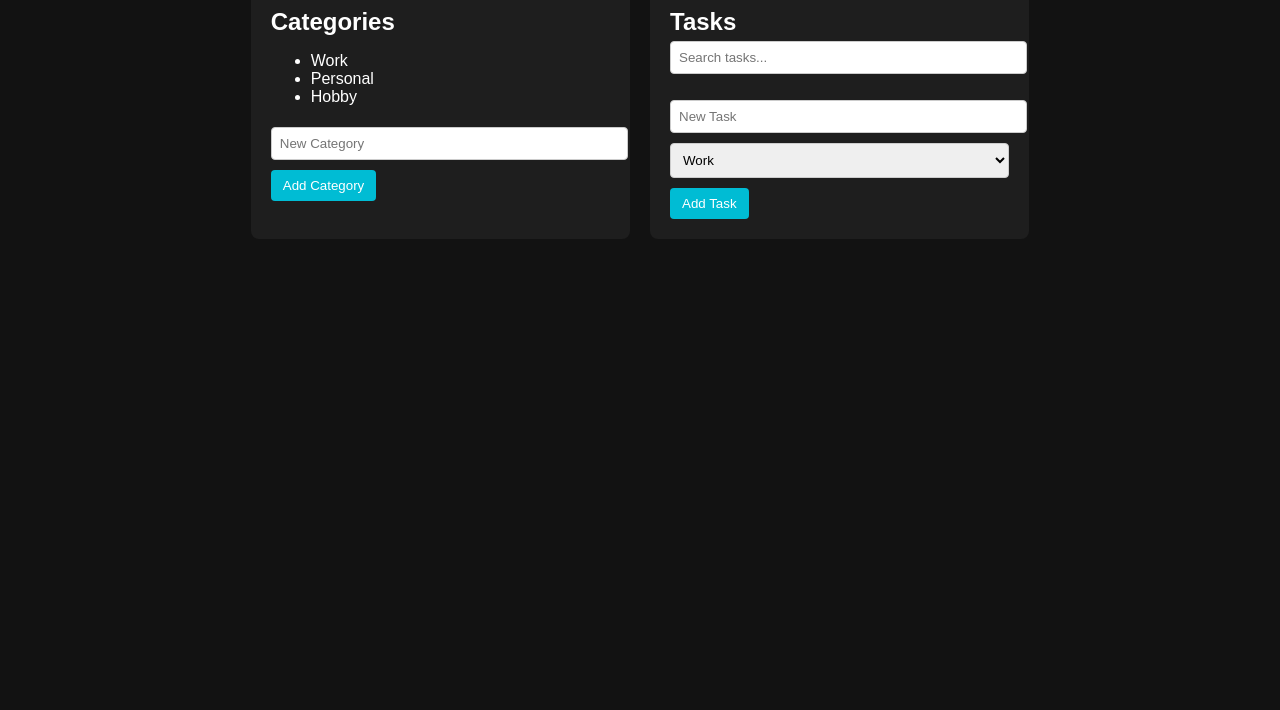
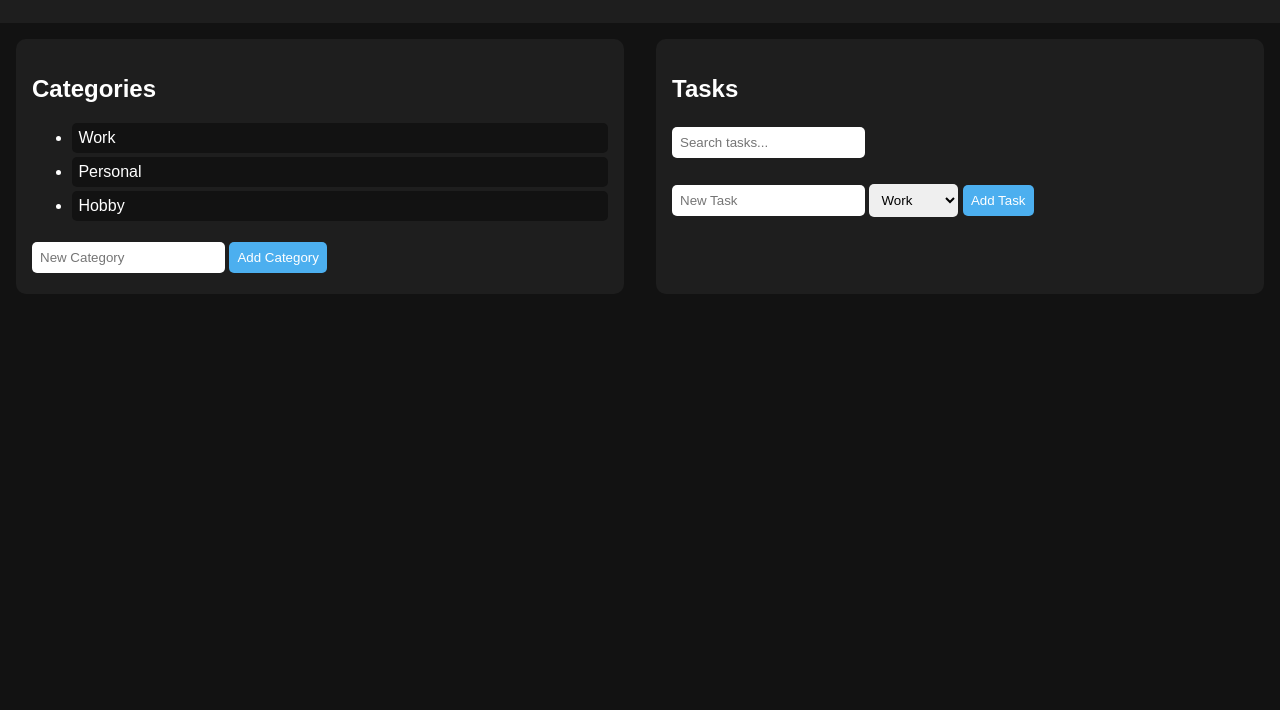
Before and after one commit to DavidPanda-Z/indie-task-manager, a plain HTML site: page index.html in a window 1280 px wide. Shown: the part 90-800 px from the top of the page. Drawn offline with Linux system fonts and the light colour scheme.

Commit message:
Update style.css

```diff
--- a/style.css
+++ b/style.css
@@ -1,79 +1,62 @@
+body {
+    font-family: Arial, sans-serif;
+    margin: 0;
+    padding: 0;
+    background-color: var(--bg);
+    color: var(--text);
+    transition: all 0.3s ease;
+}
+
 :root {
     --bg: #121212;
     --text: #ffffff;
     --card: #1e1e1e;
-    --accent: #00bcd4;
 }
 
-.light-mode {
-    --bg: #ffffff;
+.light {
+    --bg: #f4f4f4;
     --text: #000000;
-    --card: #f0f0f0;
-    --accent: #00796b;
-}
-
-body {
-    font-family: Arial, sans-serif;
-    background: var(--bg);
-    color: var(--text);
-    margin: 0;
-    padding: 0;
-    display: flex;
-    flex-direction: column;
-    align-items: center;
+    --card: #ffffff;
 }
 
 header {
-    width: 100%;
+    padding: 1rem;
     background: var(--card);
-    padding: 10px;
     display: flex;
     justify-content: space-between;
     align-items: center;
 }
 
-h1, h2 {
-    margin: 0;
-}
-
 main {
     display: flex;
-    gap: 20px;
-    padding: 20px;
-    flex-wrap: wrap;
-    max-width: 1000px;
+    gap: 2rem;
+    padding: 1rem;
 }
 
 section {
+    flex: 1;
     background: var(--card);
-    padding: 20px;
-    border-radius: 8px;
-    flex: 1;
-    min-width: 300px;
+    padding: 1rem;
+    border-radius: 10px;
+}
+
+input, button, select {
+    padding: 0.5rem;
+    margin: 0.3rem 0;
+    border: none;
+    border-radius: 5px;
 }
 
 button {
-    background: var(--accent);
+    background: #4cafef;
     color: white;
-    border: none;
-    padding: 8px 12px;
     cursor: pointer;
-    border-radius: 4px;
-    margin-top: 5px;
 }
 
-input, select {
-    width: 100%;
-    padding: 8px;
-    margin: 5px 0;
-    border-radius: 4px;
-    border: 1px solid #ccc;
+li {
+    padding: 0.4rem;
+    background: var(--bg);
+    margin: 0.2rem 0;
+    border-radius: 5px;
+    cursor: grab;
 }
-
-.task-card {
-    background: var(--bg);
-    border: 1px solid var(--accent);
-    border-radius: 6px;
-    padding: 10px;
-    margin-top: 10px;
-}
```
